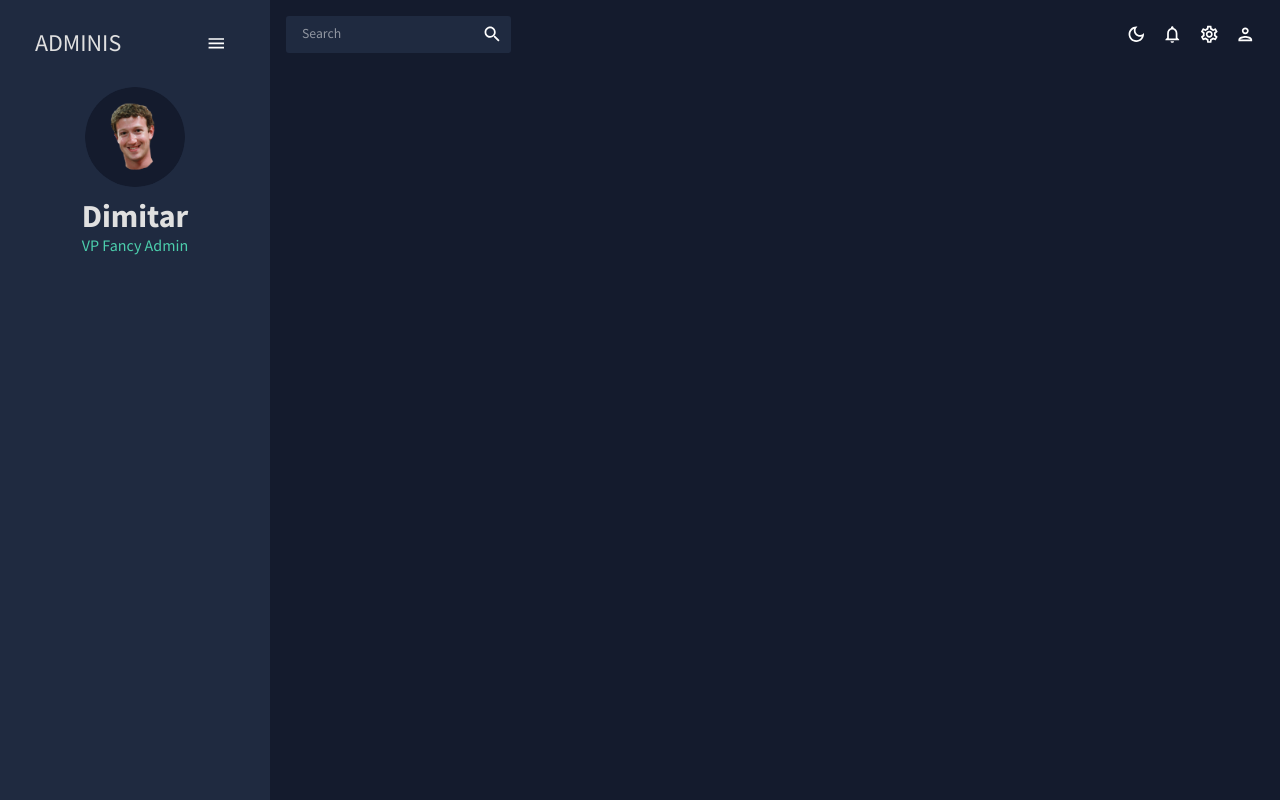
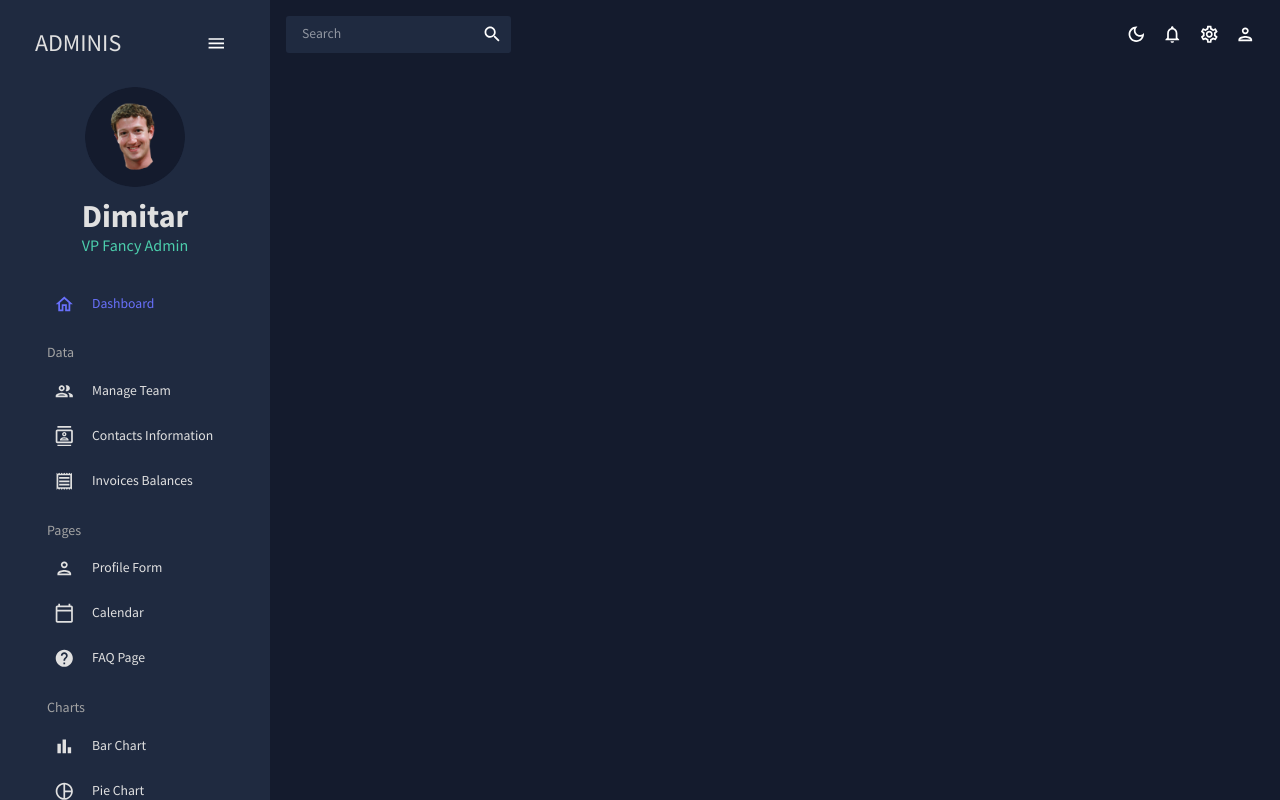
Before and after one commit to cvetanovv/react-admin-dashboard, a React (Create React App) app: page / in a window 1280 px wide. Built offline with nearby package versions, Linux system fonts and the light colour scheme; a web font is replaced by a local one.

Commit message:
Add Sidebar Items with icons

```diff
--- a/src/scenes/global/Sidebar.js
+++ b/src/scenes/global/Sidebar.js
@@ -16,6 +16,22 @@
 import TimelineOutlinedIcon from "@mui/icons-material/TimelineOutlined";
 import MenuOutlinedIcon from "@mui/icons-material/MenuOutlined";
 import MapOutlinedIcon from "@mui/icons-material/MapOutlined";
+
+const Item = ({ title, to, icon, selected, setSelected }) => {
+    const theme = useTheme();
+    const colors = tokens(theme.palette.mode);
+    return (
+        <MenuItem
+            active={selected === title}
+            style={{ color: colors.grey[100] }}
+            onClick={() => setSelected(title)}
+            icon={icon}
+        >
+            <Typography>{title}</Typography>
+            <Link to={to} />
+        </MenuItem>
+    );
+};
 
 const Sidebar = () => {
     const theme = useTheme();
@@ -112,6 +128,107 @@
                             </Box>
                         </Box>
                     )}
+                    {/*Menu Items */}
+                    <Box paddingLeft={isCollapsed ? undefined : "10%"}>
+                        <Item
+                            title="Dashboard"
+                            to="/"
+                            icon={<HomeOutlinedIcon />}
+                            selected={selected}
+                            setSelected={setSelected}
+                        />
+                        <Typography
+                            variant="h6"
+                            color={colors.grey[300]}
+                            sx={{ m: "15px 0 5px 20px" }}
+                        >
+                            Data
+                        </Typography>
+                        <Item
+                            title="Manage Team"
+                            to="/team"
+                            icon={<PeopleOutlinedIcon />}
+                            selected={selected}
+                            setSelected={setSelected}
+                        />
+                        <Item
+                            title="Contacts Information"
+                            to="/contacts"
+                            icon={<ContactsOutlinedIcon />}
+                            selected={selected}
+                            setSelected={setSelected}
+                        />
+                        <Item
+                            title="Invoices Balances"
+                            to="/invoices"
+                            icon={<ReceiptOutlinedIcon />}
+                            selected={selected}
+                            setSelected={setSelected}
+                        />
+                        <Typography
+                            variant="h6"
+                            color={colors.grey[300]}
+                            sx={{ m: "15px 0 5px 20px" }}
+                        >
+                            Pages
+                        </Typography>
+                        <Item
+                            title="Profile Form"
+                            to="/form"
+                            icon={<PersonOutlinedIcon />}
+                            selected={selected}
+                            setSelected={setSelected}
+                        />
+                        <Item
+                            title="Calendar"
+                            to="/calendar"
+                            icon={<CalendarTodayOutlinedIcon />}
+                            selected={selected}
+                            setSelected={setSelected}
+                        />
+                        <Item
+                            title="FAQ Page"
+                            to="/faq"
+                            icon={<HelpOutlinedIcon />}
+                            selected={selected}
+                            setSelected={setSelected}
+                        />
+                        <Typography
+                            variant="h6"
+                            color={colors.grey[300]}
+                            sx={{ m: "15px 0 5px 20px" }}
+                        >
+                            Charts
+                        </Typography>
+                        <Item
+                            title="Bar Chart"
+                            to="/bar"
+                            icon={<BarChartOutlinedIcon />}
+                            selected={selected}
+                            setSelected={setSelected}
+                        />
+                        <Item
+                            title="Pie Chart"
+                            to="/pie"
+                            icon={<PieChartOutlineOutlinedIcon />}
+                            selected={selected}
+                            setSelected={setSelected}
+                        />
+                        <Item
+                            title="Line Chart"
+                            to="/line"
+                            icon={<TimelineOutlinedIcon />}
+                            selected={selected}
+                            setSelected={setSelected}
+                        />
+                        <Item
+                            title="Geography Chart"
+                            to="/geography"
+                            icon={<MapOutlinedIcon />}
+                            selected={selected}
+                            setSelected={setSelected}
+                        />
+                    </Box>
                 </Menu>
             </ProSidebar>
         </Box>
```
